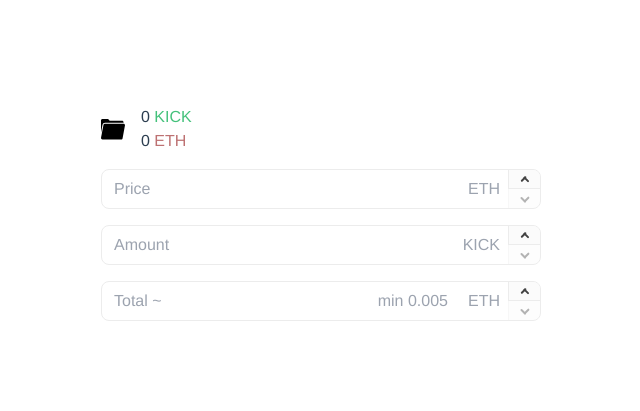
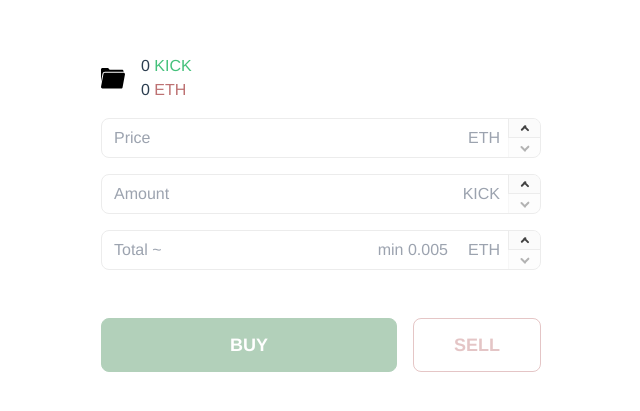
Before and after one commit to AlexandrShcherbackov/kickecoform, a Vue app: page / in a window 1280 px wide. Shown: the part 187-598 px from the top of the page, without its empty margins (319-959 px from the left). Built offline with nearby package versions, Linux system fonts and the light colour scheme.

Commit message:
implement transport layer and connect it with app

```diff
--- a/src/App.vue
+++ b/src/App.vue
@@ -26,17 +26,37 @@
           placeholder="min 0.005"
         />
       </div>
+      <div class="flex flex-row items-center justify-between space-x-4 mt-12">
+        <Button
+          :disabled="!total"
+          class="w-3/4"
+          @click="postData('buy')"
+        >
+          BUY
+        </Button>
+        <Button
+          palette="outline-red"
+          size="normal"
+          :disabled="kick === 0 || eth === 0"
+          @click="postData('sell')"
+        >
+          SELL
+        </Button>
+      </div>
     </div>
   </div>
 </template>
 
 <script>
 import KickEcoInput from '@/components/KickEcoInput.vue';
+import Button from '@/components/Button.vue';
+import postCryptoOperation from '@/api';
 
 export default {
   name: 'App',
   components: {
     KickEcoInput,
+    Button,
   },
   data() {
     return {
@@ -64,6 +84,41 @@ export default {
       }
     },
   },
+  methods: {
+    buyCrypto() {
+      this.kick += Number(this.amount);
+      this.eth += Number(this.total);
+    },
+    sellCrypto() {
+      const newKick = this.kick - this.amount;
+      const newEth = this.eth - this.total;
+
+      if (newKick >= 0 && newEth >= 0) {
+        this.kick = newKick;
+        this.eth = newEth;
+        return true;
+      }
+
+      throw new Error('Can\'t be bellow 0');
+    },
+    postData(operationType) {
+      const operations = new Map([
+        ['buy', () => this.buyCrypto()],
+        ['sell', () => this.sellCrypto()],
+      ]);
+      const cb = operations.get(operationType);
+
+      postCryptoOperation(cb)
+        .then(() => {
+          this.setDefaultInputs();
+        });
+    },
+    setDefaultInputs() {
+      this.price = '';
+      this.amount = '';
+      this.total = '';
+    },
+  },
 };
 </script>
 
--- /dev/null
+++ b/src/api/index.js
@@ -0,0 +1,18 @@
+// import axios from 'axios';
+
+// const http = axios.create({
+// baseURL: process.env.VUE_APP_API_BASE_URL, // указывать не стал т.к. это фейковое апи
+// });
+
+/**
+ * @param {function} cb
+ * @returns {Promise<AxiosResponse<any>>}
+ */
+// в реальности было бы что-то в это духе
+// const postCryptoOperation = (payload) => http.post('/url', payload);
+// но так как у нас заглушка
+const postCryptoOperation = (cb) => new Promise((resolve) => {
+  setTimeout(() => resolve(cb()), 1000);
+});
+
+export default postCryptoOperation;
```
